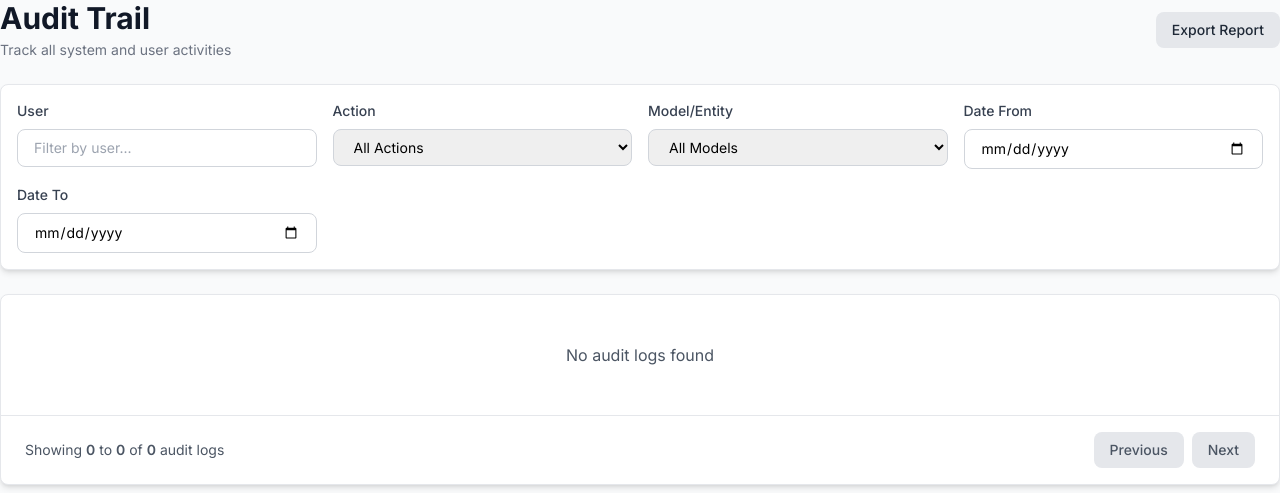
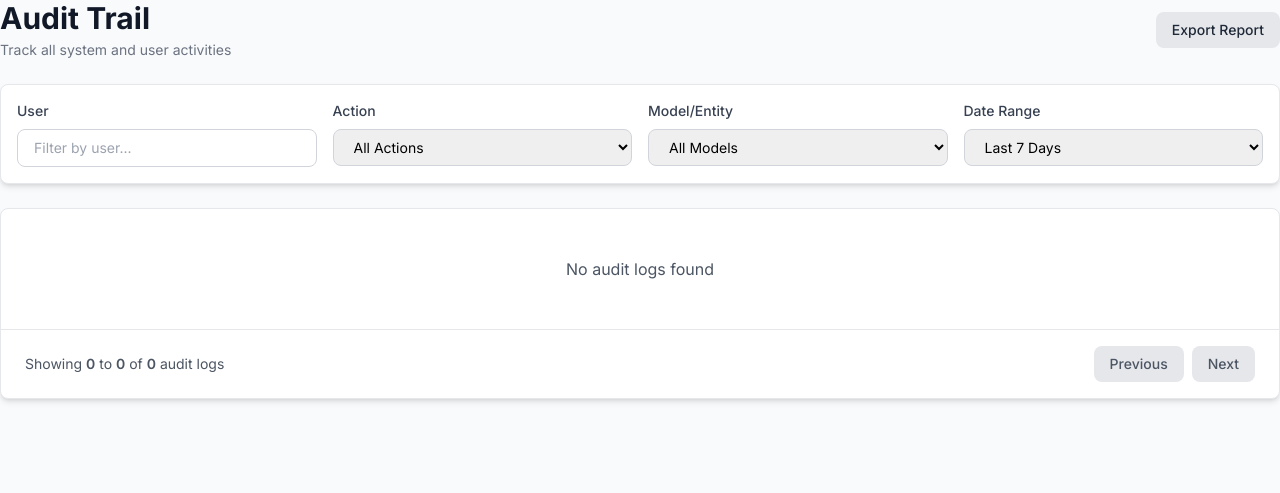
Before and after one commit to property360-2/FJC-Pizza, a Django app: template sales_inventory_system/templates/system/audit.html in a window 1280 px wide. Shown: the top 493 px of the page. Run offline with Django 5.2, Linux system fonts and the light colour scheme; the template is opened without the code that fills it, so the values that code supplies are empty; some libraries are stand-ins or nearby versions.

Commit message:
fix: Update audit log date range filter to presets + custom option
Changes:
- Replaced separate date inputs with date range dropdown
- Added preset options: Last 7 Days, Last 30 Days, Last 90 Days
- Added "Custom Range" option that shows From/To date inputs
- Date range defaults to 30 days on page load

Backend (system/views.py):
- Added date_range parameter (accepts: 7days, 30days, 90days, custom)
- Preset ranges calculated dynamically from today's date
- Custom range still uses date_from and date_to parameters
- Updated context and JSON response to include date_range

Frontend (templates/system/audit.html):
- Replaced Date From/To inputs with dropdown in same row as other filters
- Custom date inputs hidden by default, shown only when "Custom Range" selected
- Updated JavaScript getCurrentFilters() to handle date_range parameter
- Updated loadAuditLogs() to include date_range in URL params
- Added event listener to show/hide custom date inputs on dropdown change
- Custom inputs display as grid when visible

Result:
✅ Cleaner filter UI with preset date options
✅ Quick access to common date ranges (7, 30, 90 days)
✅ Flexibility for custom date ranges when needed
✅ Defaults to 30 days on page load
✅ All async filtering still works seamlessly

🤖 Generated with Claude Code

Co-Authored-By: Claude <noreply@anthropic.com>

```diff
--- a/sales_inventory_system/templates/system/audit.html
+++ b/sales_inventory_system/templates/system/audit.html
@@ -41,13 +41,24 @@
                 </select>
             </div>
             <div>
-                <label for="date-from-filter" class="block text-sm font-medium text-gray-700 mb-2">Date From</label>
+                <label for="date-range-filter" class="block text-sm font-medium text-gray-700 mb-2">Date Range</label>
+                <select id="date-range-filter" class="w-full px-4 py-2 border border-gray-300 rounded-lg text-sm focus:outline-none focus:ring-2 focus:ring-fjc-blue-500">
+                    <option value="7days" {% if date_range == '7days' %}selected{% endif %}>Last 7 Days</option>
+                    <option value="30days" {% if date_range == '30days' %}selected{% endif %}>Last 30 Days</option>
+                    <option value="90days" {% if date_range == '90days' %}selected{% endif %}>Last 90 Days</option>
+                    <option value="custom" {% if date_range == 'custom' %}selected{% endif %}>Custom Range</option>
+                </select>
+            </div>
+        </div>
+
+        <!-- Custom date range (shown only when custom is selected) -->
+        <div id="custom-date-range" class="grid grid-cols-1 md:grid-cols-2 gap-4 mt-4" style="display: {% if date_range == 'custom' %}block{% else %}none{% endif %};">
+            <div>
+                <label for="date-from-filter" class="block text-sm font-medium text-gray-700 mb-2">From Date</label>
                 <input id="date-from-filter" type="date" value="{{ date_from }}" class="w-full px-4 py-2 border border-gray-300 rounded-lg text-sm focus:outline-none focus:ring-2 focus:ring-fjc-blue-500">
             </div>
-        </div>
-        <div class="grid grid-cols-1 md:grid-cols-4 gap-4 mt-4">
             <div>
-                <label for="date-to-filter" class="block text-sm font-medium text-gray-700 mb-2">Date To</label>
+                <label for="date-to-filter" class="block text-sm font-medium text-gray-700 mb-2">To Date</label>
                 <input id="date-to-filter" type="date" value="{{ date_to }}" class="w-full px-4 py-2 border border-gray-300 rounded-lg text-sm focus:outline-none focus:ring-2 focus:ring-fjc-blue-500">
             </div>
         </div>
@@ -164,13 +175,21 @@
 <script>
 // Get current filter values
 function getCurrentFilters() {
-    return {
+    const dateRange = document.getElementById('date-range-filter').value;
+    const filters = {
         user: document.getElementById('user-filter').value,
         action: document.getElementById('action-filter').value,
         model: document.getElementById('model-filter').value,
-        date_from: document.getElementById('date-from-filter').value,
-        date_to: document.getElementById('date-to-filter').value
+        date_range: dateRange
     };
+
+    // Add custom date filters if custom range is selected
+    if (dateRange === 'custom') {
+        filters.date_from = document.getElementById('date-from-filter').value;
+        filters.date_to = document.getElementById('date-to-filter').value;
+    }
+
+    return filters;
 }
 
 // Load audit logs with async filtering
@@ -183,6 +202,7 @@ async function loadAuditLogs(filters, page = 1) {
         if (filters.user) params.append('user', filters.user);
         if (filters.action) params.append('action', filters.action);
         if (filters.model) params.append('model', filters.model);
+        if (filters.date_range) params.append('date_range', filters.date_range);
         if (filters.date_from) params.append('date_from', filters.date_from);
         if (filters.date_to) params.append('date_to', filters.date_to);
         params.append('page', page);
@@ -376,8 +396,10 @@ document.addEventListener('DOMContentLoaded', function() {
     const userFilter = document.getElementById('user-filter');
     const actionFilter = document.getElementById('action-filter');
     const modelFilter = document.getElementById('model-filter');
+    const dateRangeFilter = document.getElementById('date-range-filter');
     const dateFromFilter = document.getElementById('date-from-filter');
     const dateToFilter = document.getElementById('date-to-filter');
+    const customDateRangeDiv = document.getElementById('custom-date-range');
 
     // Debounce function for user input
     function debounce(func, wait) {
@@ -392,6 +414,18 @@ document.addEventListener('DOMContentLoaded', function() {
         loadAuditLogs(getCurrentFilters(), 1);
     }, 500);
 
+    // Handle date range dropdown change
+    dateRangeFilter.addEventListener('change', function() {
+        // Show/hide custom date inputs based on selection
+        if (this.value === 'custom') {
+            customDateRangeDiv.style.display = 'grid';
+        } else {
+            customDateRangeDiv.style.display = 'none';
+        }
+        // Load with new date range
+        loadAuditLogs(getCurrentFilters(), 1);
+    });
+
     userFilter.addEventListener('change', debouncedLoad);
     actionFilter.addEventListener('change', () => loadAuditLogs(getCurrentFilters(), 1));
     modelFilter.addEventListener('change', () => loadAuditLogs(getCurrentFilters(), 1));
```
Also changed, not shown: sales_inventory_system/system/views.py (+24 -12 lines).
